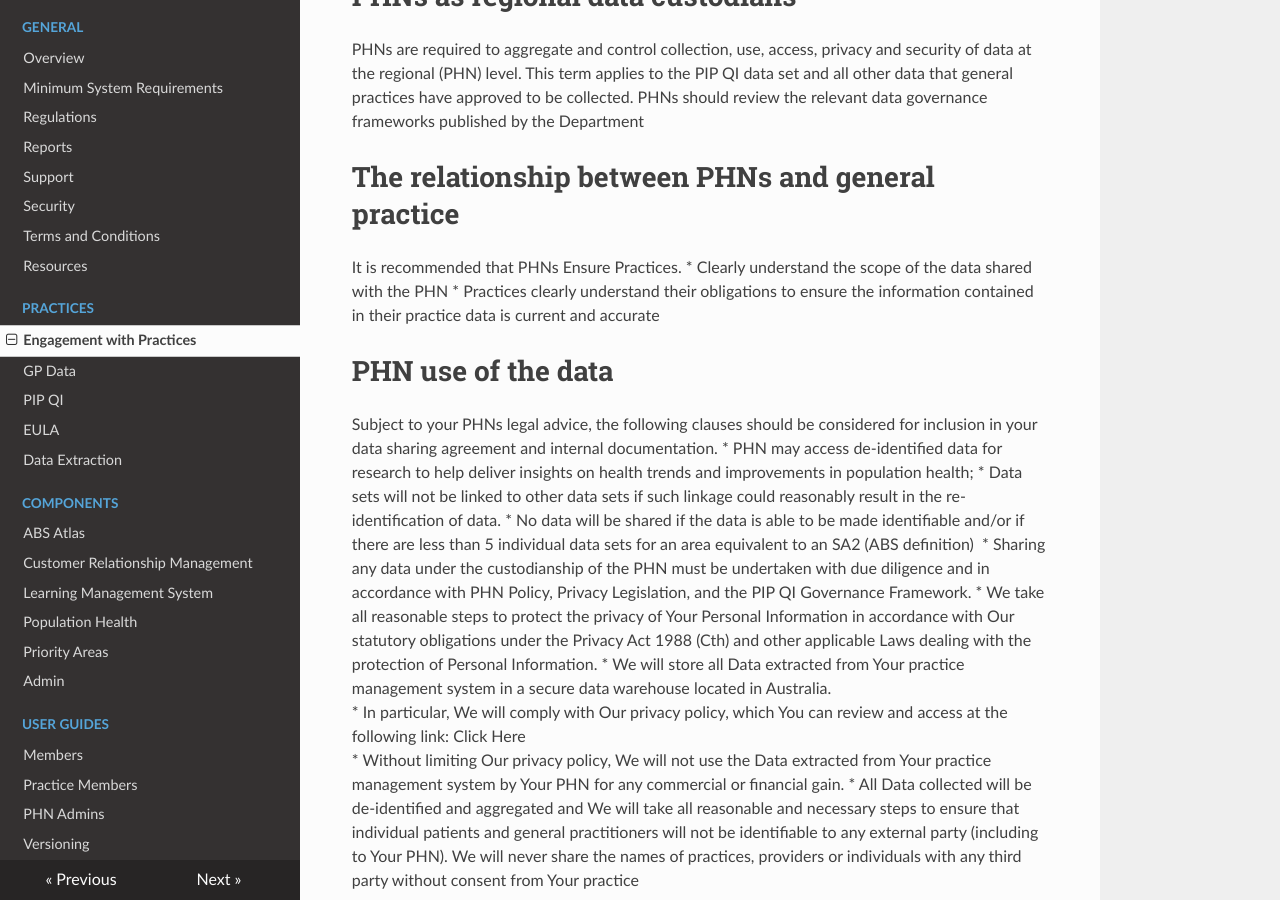
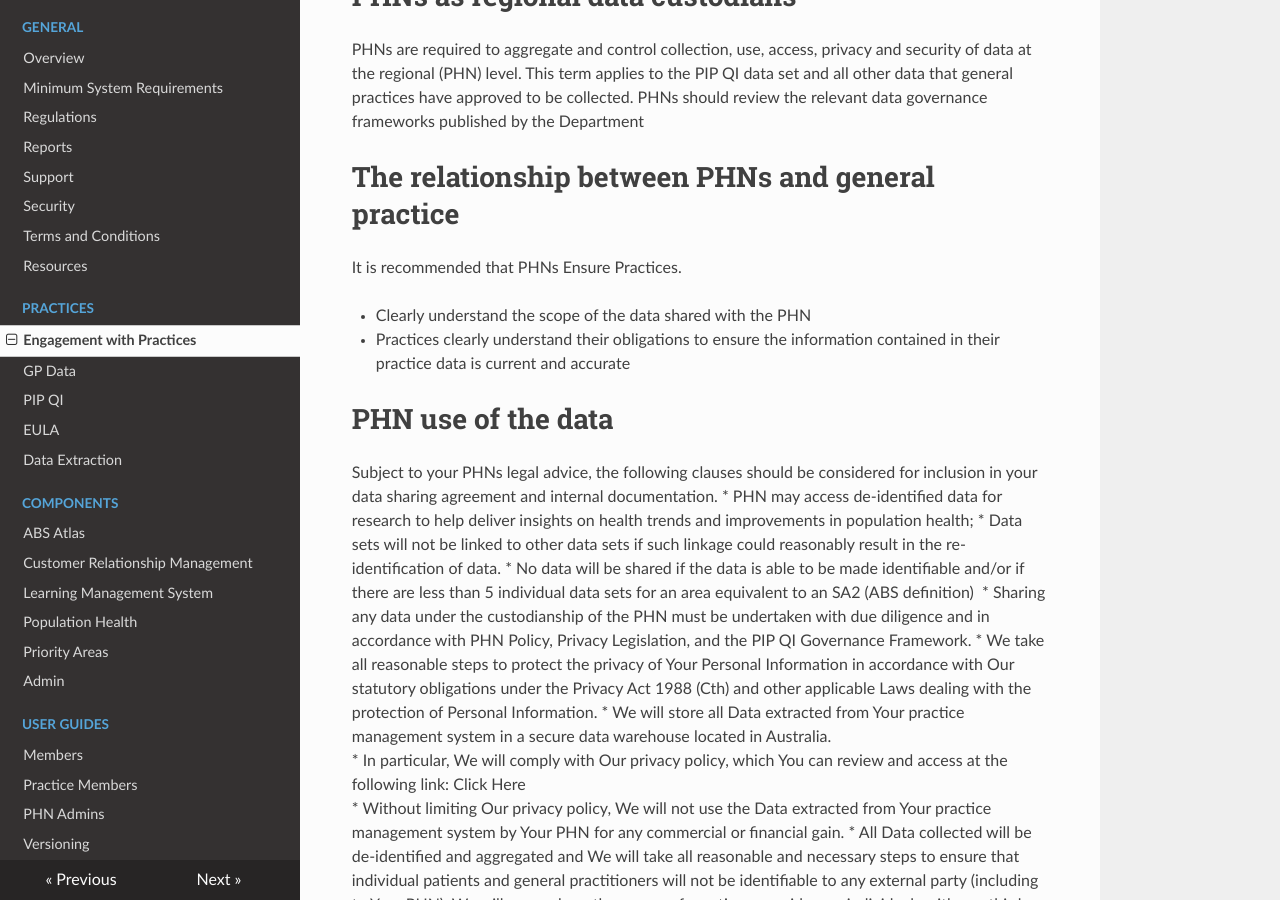
Before and after one commit to MurrayPHN/phn-exchange-docs, an MkDocs documentation site: the page built from docs/practices/engagement.md, in a window 1280 px wide and 900 px high, scrolled down 303 px. Built offline with MkDocs 1.6.1, drawn with Linux system fonts in a browser that asks for light colours; nearby versions of some CDN libraries.

```diff
--- a/docs/practices/engagement.md
+++ b/docs/practices/engagement.md
@@ -7,8 +7,9 @@ PHNs should review the relevant data governance frameworks published by the Depa
 
 # The relationship between PHNs and general practice
 It is recommended that PHNs Ensure Practices.
-* Clearly understand the scope of the data shared with the PHN
-* Practices clearly understand their obligations to ensure the information contained in their practice data is current and accurate
+
+- Clearly understand the scope of the data shared with the PHN
+- Practices clearly understand their obligations to ensure the information contained in their practice data is current and accurate
 
 # PHN use of the data
 
```
